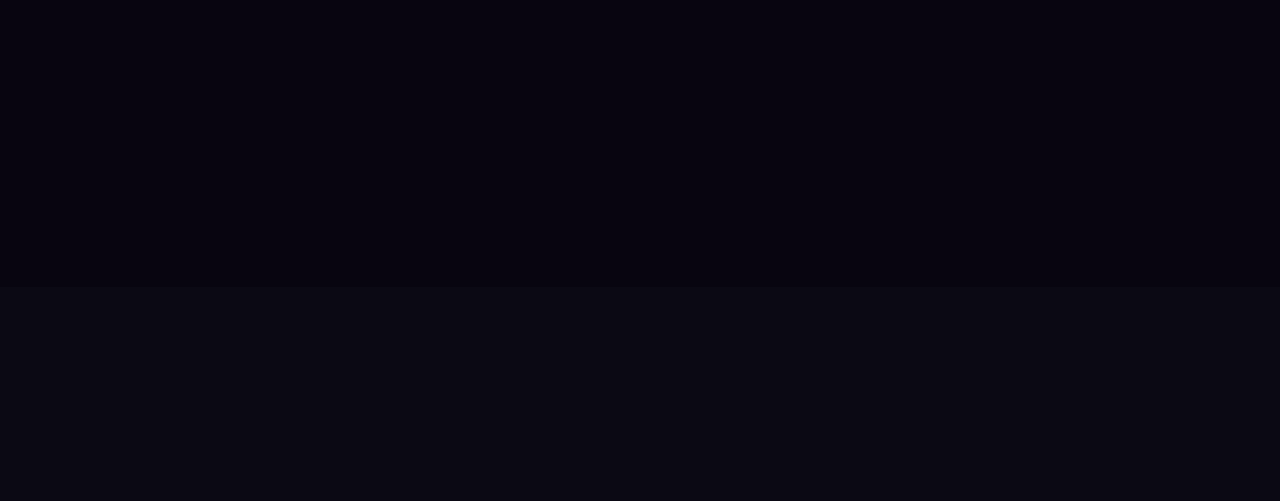
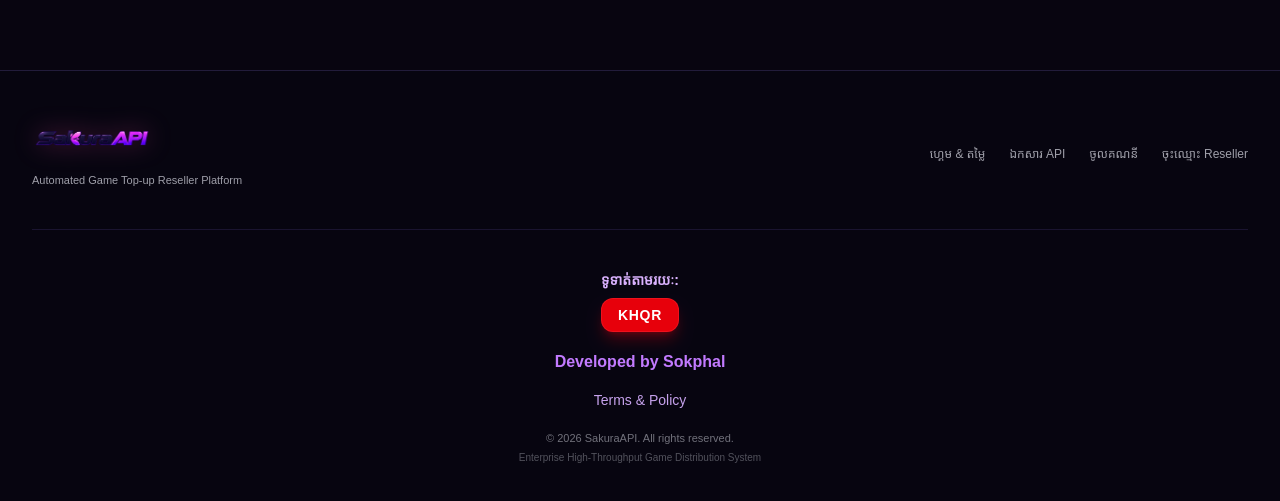
Before and after one commit to sophal111323/SakuraAPI, a Next.js app in the folder frontend/: page /categories in a window 1280 px wide. Shown: the part 513-1014 px from the top of the page. Before the commit the page ends 800 px from the top, so only its background shows below. Built offline with nearby package versions, Linux system fonts and the light colour scheme; no server answers; a web font is replaced by a local one.

Commit message:
feat(ui): update footer design with KHQR badge and Developed by Sokphal linking to @thephal

```diff
--- a/frontend/src/app/categories/page.tsx
+++ b/frontend/src/app/categories/page.tsx
@@ -3,6 +3,7 @@
 import React, { useState, useEffect } from 'react';
 import Link from 'next/link';
 import Navigation from '@/components/Navigation';
+import Footer from '@/components/Footer';
 import {
   Search,
   ArrowLeft,
@@ -499,6 +500,7 @@ export default function CategoriesPage() {
           </div>
         )}
       </main>
+      <Footer />
     </div>
   );
 }
--- a/frontend/src/app/page.tsx
+++ b/frontend/src/app/page.tsx
@@ -4,6 +4,7 @@ import React, { useState, useEffect } from 'react';
 import Link from 'next/link';
 import { useRouter } from 'next/navigation';
 import Navigation from '@/components/Navigation';
+import Footer from '@/components/Footer';
 import AnimatedBackground from '@/components/AnimatedBackground';
 import { useAuth } from '@/context/AuthContext';
 import {
@@ -345,41 +346,8 @@ export default function Home() {
         </section>
       </main>
 
-      {/* Enterprise Real Footer */}
-      <footer className="border-t border-[#221c3b] bg-[#070510] mt-24 py-12 relative z-10">
-        <div className="max-w-7xl mx-auto px-4 sm:px-6 lg:px-8 space-y-8">
-          <div className="flex flex-col sm:flex-row items-center justify-between gap-4">
-            <div className="space-y-1.5 text-center sm:text-left">
-              <img
-                src="/logo.png"
-                alt="SakuraAPI"
-                className="h-9 sm:h-10 w-auto object-contain filter drop-shadow-[0_0_12px_rgba(236,72,153,0.3)] mx-auto sm:mx-0"
-              />
-              <p className="text-[11px] text-zinc-400">Automated Game Top-up Reseller Platform</p>
-            </div>
-
-            <div className="flex items-center gap-6 text-xs text-zinc-400">
-              <Link href="/categories" className="hover:text-pink-400 transition">
-                ហ្គេម & តម្លៃ
-              </Link>
-              <Link href="/docs" className="hover:text-pink-400 transition">
-                ឯកសារ API
-              </Link>
-              <Link href="/login" className="hover:text-pink-400 transition">
-                ចូលគណនី
-              </Link>
-              <Link href="/register" className="hover:text-pink-400 transition">
-                ចុះឈ្មោះ Reseller
-              </Link>
-            </div>
-          </div>
-
-          <div className="border-t border-[#1a1430] pt-6 flex flex-col sm:flex-row items-center justify-between gap-2 text-[11px] text-zinc-500">
-            <p>sakuraapi.lol &copy; 2026 SakuraAPI. រក្សាសិទ្ធិគ្រប់យ៉ាង។</p>
-            <p className="text-zinc-600">Enterprise High-Throughput Game Distribution System</p>
-          </div>
-        </div>
-      </footer>
+      {/* Enterprise Footer */}
+      <Footer />
     </div>
   );
 }
--- /dev/null
+++ b/frontend/src/components/Footer.tsx
@@ -0,0 +1,90 @@
+'use client';
+
+import React from 'react';
+import Link from 'next/link';
+
+export default function Footer() {
+  return (
+    <footer className="border-t border-[#221c3b] bg-[#070510] mt-24 py-12 relative z-10">
+      <div className="max-w-7xl mx-auto px-4 sm:px-6 lg:px-8 space-y-10">
+        {/* Top Part: Logo and Navigation */}
+        <div className="flex flex-col sm:flex-row items-center justify-between gap-6">
+          <div className="space-y-1.5 text-center sm:text-left">
+            <Link href="/" className="inline-block">
+              <img
+                src="/logo.png"
+                alt="SakuraAPI"
+                className="h-9 sm:h-10 w-auto object-contain filter drop-shadow-[0_0_12px_rgba(236,72,153,0.3)] mx-auto sm:mx-0"
+              />
+            </Link>
+            <p className="text-[11px] text-zinc-400">Automated Game Top-up Reseller Platform</p>
+          </div>
+
+          <div className="flex flex-wrap items-center justify-center gap-6 text-xs text-zinc-400">
+            <Link href="/categories" className="hover:text-pink-400 transition">
+              ហ្គេម &amp; តម្លៃ
+            </Link>
+            <Link href="/docs" className="hover:text-pink-400 transition">
+              ឯកសារ API
+            </Link>
+            <Link href="/login" className="hover:text-pink-400 transition">
+              ចូលគណនី
+            </Link>
+            <Link href="/register" className="hover:text-pink-400 transition">
+              ចុះឈ្មោះ Reseller
+            </Link>
+          </div>
+        </div>
+
+        {/* Divider */}
+        <div className="border-t border-[#1a1430]" />
+
+        {/* Middle/Bottom Part: Exact Design Style requested */}
+        <div className="flex flex-col items-center justify-center text-center space-y-3.5">
+          {/* Payment Section */}
+          <div className="flex flex-col items-center gap-2">
+            <span className="text-xs sm:text-sm font-semibold text-purple-300">
+              ទូទាត់តាមរយៈ:
+            </span>
+            <div className="inline-flex items-center justify-center px-4 py-1.5 rounded-xl bg-red-600 text-white font-extrabold tracking-wider text-xs sm:text-sm shadow-lg shadow-red-600/30 border border-red-500/40 select-none">
+              KHQR
+            </div>
+          </div>
+
+          {/* Developed by Sokphal with direct Telegram link to @thephal */}
+          <div className="pt-1">
+            <a
+              href="https://t.me/thephal"
+              target="_blank"
+              rel="noopener noreferrer"
+              className="inline-flex items-center gap-1.5 text-sm sm:text-base font-bold text-purple-400 hover:text-pink-400 transition group hover:underline underline-offset-4"
+              title="Contact Developer on Telegram"
+            >
+              <span>Developed by Sokphal</span>
+            </a>
+          </div>
+
+          {/* Terms & Policy */}
+          <div>
+            <Link
+              href="/docs"
+              className="text-xs sm:text-sm font-medium text-purple-300/90 hover:text-white transition hover:underline"
+            >
+              Terms &amp; Policy
+            </Link>
+          </div>
+
+          {/* Copyright line */}
+          <div className="space-y-1 text-[11px] text-zinc-500 pt-1">
+            <p>
+              &copy; 2026 SakuraAPI. All rights reserved.
+            </p>
+            <p className="text-zinc-600 text-[10px]">
+              Enterprise High-Throughput Game Distribution System
+            </p>
+          </div>
+        </div>
+      </div>
+    </footer>
+  );
+}
```
